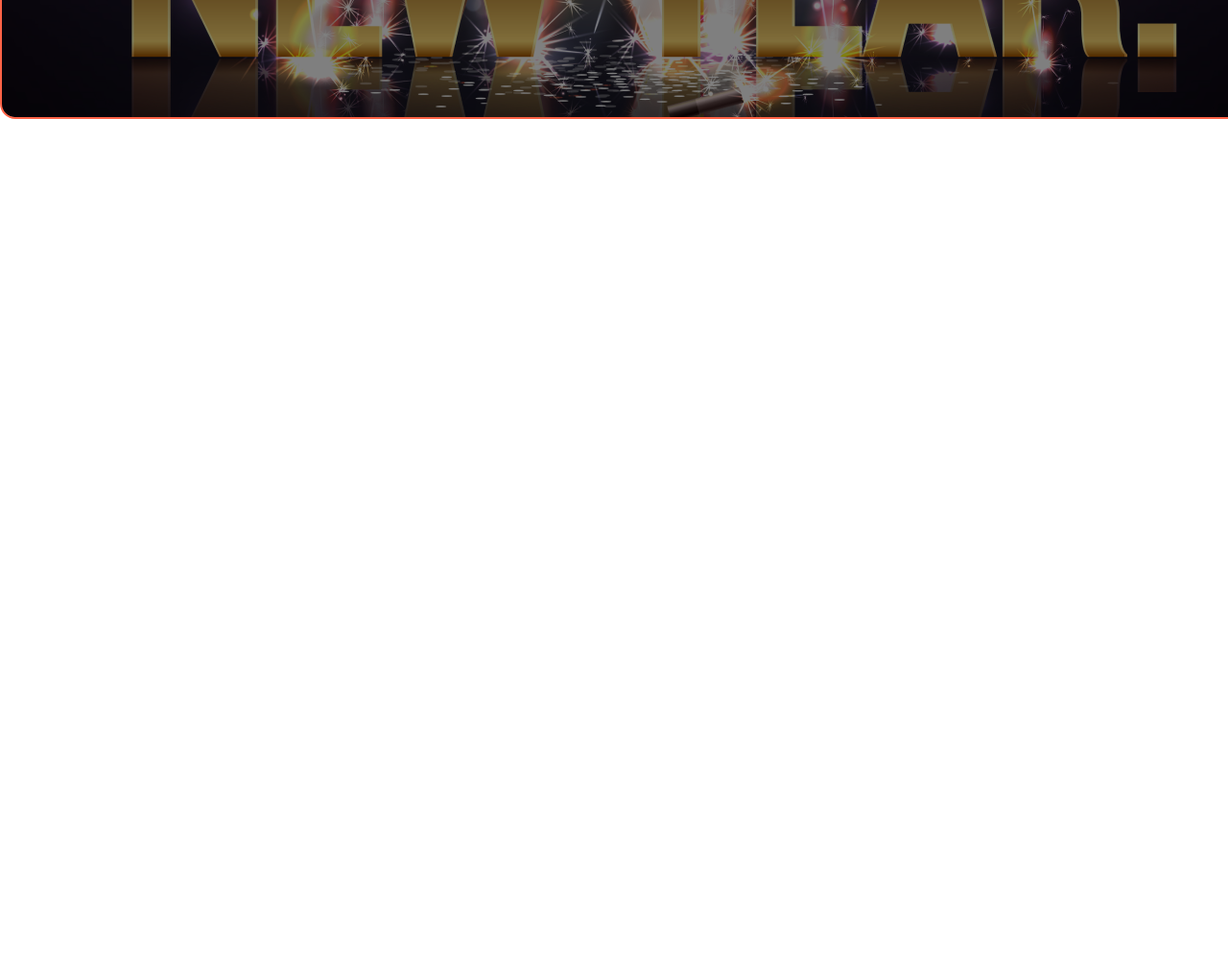
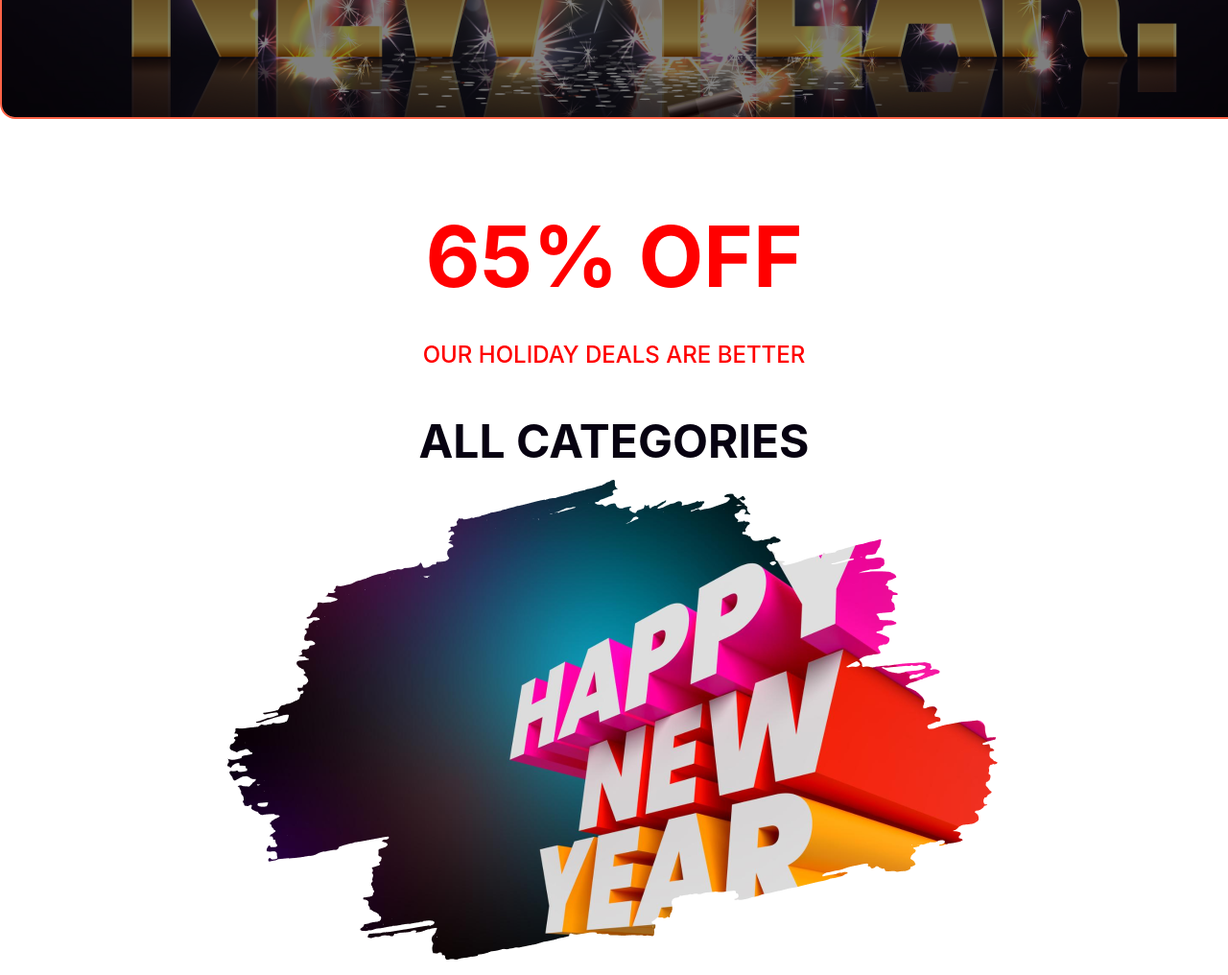
Before and after one commit to himel-minhaj/batch-9-assign-sl, a plain HTML site: page index.html in a window 1280 px wide. Shown: the part 500-1516 px from the top of the page at 96% size. Before the commit the page ends 800 px from the top, so only its background shows below. Drawn offline with Linux system fonts and the light colour scheme.

Commit message:
second section done

```diff
--- a/index.html
+++ b/index.html
@@ -16,7 +16,26 @@
 
 
 
-  <main></main>
+  <main>
+    <main>
+      <!-- 65% OFF section start here  -->
+
+      <section class="second-section-container">
+            <div class="second-section-contant">
+              <h1>65% OFF</h1>
+              <p>OUR HOLIDAY DEALS ARE BETTER</p>
+              <h3>ALL CATEGORIES</h3>
+            </div>
+            <div class="image-container">
+              <img src="images/New Year Photo.png" alt="">
+             </div>
+
+      </section>
+
+      <!-- 65% OFF section ends here  -->
+
+
+  </main>
   <footer></footer>
 </body>
 </html>
--- a/styles/styles.css
+++ b/styles/styles.css
@@ -41,3 +41,53 @@ color: rgb(255, 255, 255);
   align-items: center;
   height: 600px;
 }
+/* 65%-section style starts here  */
+
+.second-section-container{
+  width: 806px;
+  height: 802px;
+  /* border: 2px solid tomato; */
+  margin: 0 auto;
+  margin-top: 90px;
+}
+.second-section-contant h1{
+  color: rgb(255, 0, 0);
+  font-family: Inter;
+  font-size: 88px;
+  font-weight: 700;
+}
+.second-section-contant p{
+color: rgb(255, 0, 0);
+font-family: Inter;
+font-size: 24px;
+font-weight: 500;
+line-height: 100px;
+letter-spacing: 0%;
+text-align: center;
+
+}
+.second-section-contant h3{
+  color: rgb(7, 2, 17);
+  font-family: Inter;
+  font-size: 48px;
+  font-weight: 700;
+  line-height: 80px;
+  letter-spacing: 0%;
+  text-align: center;
+}
+.second-section-contant{
+  display: flex;
+  flex-direction: column;
+  justify-content: center;
+  align-items: center;
+
+
+}
+.image-container{
+  width: 802.9px;
+height: 500px;
+}
+.image-container img{
+  width: 100%
+height: 100%;
+}
```
